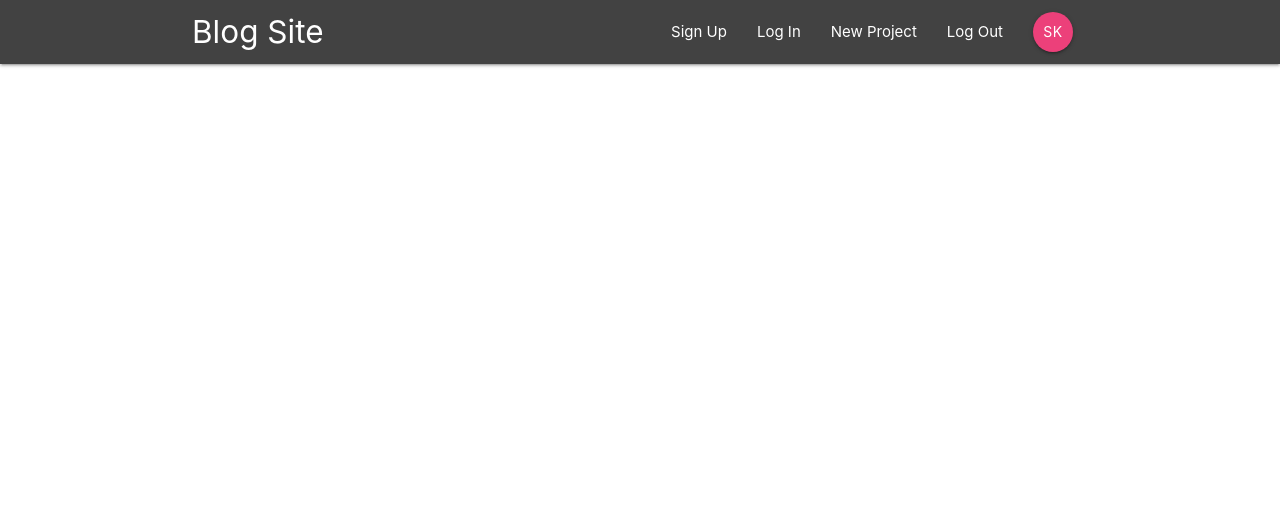
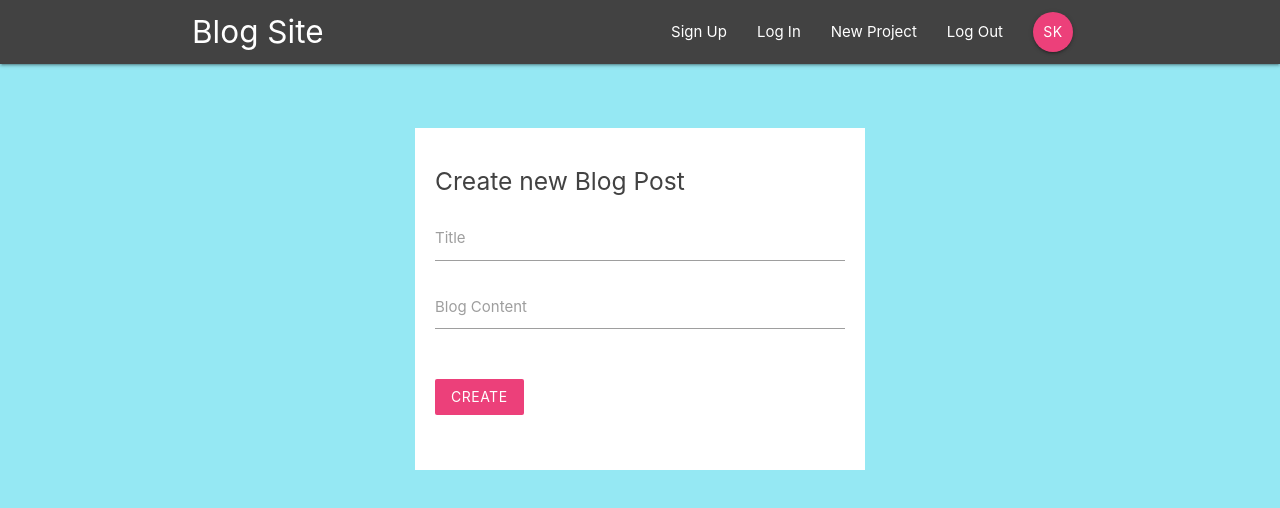
Before and after one commit to skcshubham/Blog-Webapp, a React (Create React App) app: page /create in a window 1280 px wide. Shown: the top 508 px of the page. Built offline with nearby package versions, Linux system fonts and the light colour scheme.

Commit message:
adding stylesheet

```diff
--- a/src/App.js
+++ b/src/App.js
@@ -5,6 +5,7 @@ import Dashboard from "./components/dashboard/Dashboard";
 import ProjectDetails from "./components/project/ProjectDetails";
 import SignIn from "./components/auth/SignIn";
 import SignUp from "./components/auth/SignUp";
+import CreateProject from "./components/project/CreateProject";
 
 class App extends Component {
 	render() {
@@ -18,6 +19,7 @@ class App extends Component {
 					<Route path="/project/:id" component={ProjectDetails} />
 					<Route path="/signin" component={SignIn} />
 					<Route path="/signup" component={SignUp} />
+					<Route path="/create" component={CreateProject} />
 				</Switch>
 			</div>
 		);
--- a/src/components/auth/SignIn.js
+++ b/src/components/auth/SignIn.js
@@ -19,14 +19,9 @@ class SignIn extends Component {
 
 	render() {
 		return (
-			<div className="container" style={{ width: "500px" }}>
+			<div className="container">
 				<form className="white" onSubmit={this.handleSubmit}>
-					<h5
-						className="grey-text text-darken-3"
-						style={{ marginBottom: "30px" }}
-					>
-						Sign In
-					</h5>
+					<h5 className="grey-text text-darken-3">Sign In</h5>
 					<div className="input-field">
 						<label htmlFor="email">Email</label>
 						<input type="email" id="email" onChange={this.handleChange} />
--- a/src/components/auth/SignUp.js
+++ b/src/components/auth/SignUp.js
@@ -21,14 +21,9 @@ class SignUp extends Component {
 
 	render() {
 		return (
-			<div className="container" style={{ width: "500px" }}>
+			<div className="container">
 				<form className="white" onSubmit={this.handleSubmit}>
-					<h5
-						className="grey-text text-darken-3"
-						style={{ marginBottom: "30px" }}
-					>
-						Sign Up
-					</h5>
+					<h5 className="grey-text text-darken-3">Sign Up</h5>
 					<div className="input-field">
 						<label htmlFor="firstName">First Name</label>
 						<input type="text" id="firstName" onChange={this.handleChange} />
--- a/src/components/layout/SignedInLinks.js
+++ b/src/components/layout/SignedInLinks.js
@@ -6,7 +6,7 @@ const SignedInLinks = () => {
 		<div>
 			<ul className="right">
 				<li>
-					<NavLink to="/">New Project</NavLink>
+					<NavLink to="/create">New Project</NavLink>
 				</li>
 				<li>
 					<NavLink to="/">Log Out</NavLink>
--- a/src/components/layout/SignedOutLinks.js
+++ b/src/components/layout/SignedOutLinks.js
@@ -6,10 +6,10 @@ const SignedOutLinks = () => {
 		<div>
 			<ul className="right">
 				<li>
-					<NavLink to="/">Sign Up</NavLink>
+					<NavLink to="/signup">Sign Up</NavLink>
 				</li>
 				<li>
-					<NavLink to="/">Log In</NavLink>
+					<NavLink to="/signin">Log In</NavLink>
 				</li>
 			</ul>
 		</div>
--- a/src/components/project/CreateProject.js
+++ b/src/components/project/CreateProject.js
@@ -0,0 +1,46 @@
+import React, { Component } from "react";
+
+class CreateProject extends Component {
+	state = {
+		title: "",
+		content: "",
+	};
+
+	handleChange = (e) => {
+		this.setState({
+			[e.target.id]: e.target.value,
+		});
+	};
+
+	handleSubmit = (e) => {
+		e.preventDefault();
+		console.log(this.state);
+	};
+
+	render() {
+		return (
+			<div className="container" style={{ width: "500px" }}>
+				<form className="white" onSubmit={this.handleSubmit}>
+					<h5 className="grey-text text-darken-3">Create new Blog Post</h5>
+					<div className="input-field">
+						<label htmlFor="title">Title</label>
+						<input type="text" id="text" onChange={this.handleChange} />
+					</div>
+					<div className="input-field">
+						<label htmlFor="content">Blog Content</label>
+						<textarea
+							id="content"
+							className="materialize-textarea"
+							onChange={this.handleChange}
+						></textarea>
+						<div className="input-field">
+							<button className="btn pink lighten-1 z-depth-0">Create</button>
+						</div>
+					</div>
+				</form>
+			</div>
+		);
+	}
+}
+
+export default CreateProject;
--- a/src/components/project/ProjectList.js
+++ b/src/components/project/ProjectList.js
@@ -7,6 +7,7 @@ const ProjectList = () => {
 			<ProjectSummary />
 			<ProjectSummary />
 			<ProjectSummary />
+			<ProjectSummary />
 		</div>
 	);
 };
--- a/src/index.css
+++ b/src/index.css
@@ -1,4 +1,5 @@
 body {
+	margin: 0;
 	font-family: -apple-system, BlinkMacSystemFont, "Segoe UI", "Roboto", "Oxygen",
 		"Ubuntu", "Cantarell", "Fira Sans", "Droid Sans", "Helvetica Neue",
 		sans-serif;
@@ -10,3 +11,18 @@ code {
 	font-family: source-code-pro, Menlo, Monaco, Consolas, "Courier New",
 		monospace;
 }
+
+body {
+	background-color: #95e8f3;
+}
+
+form {
+	padding: 20px;
+	width: 450px;
+	margin: 0 auto;
+}
+
+form button,
+form h5 {
+	margin: 20px 0;
+}
```
